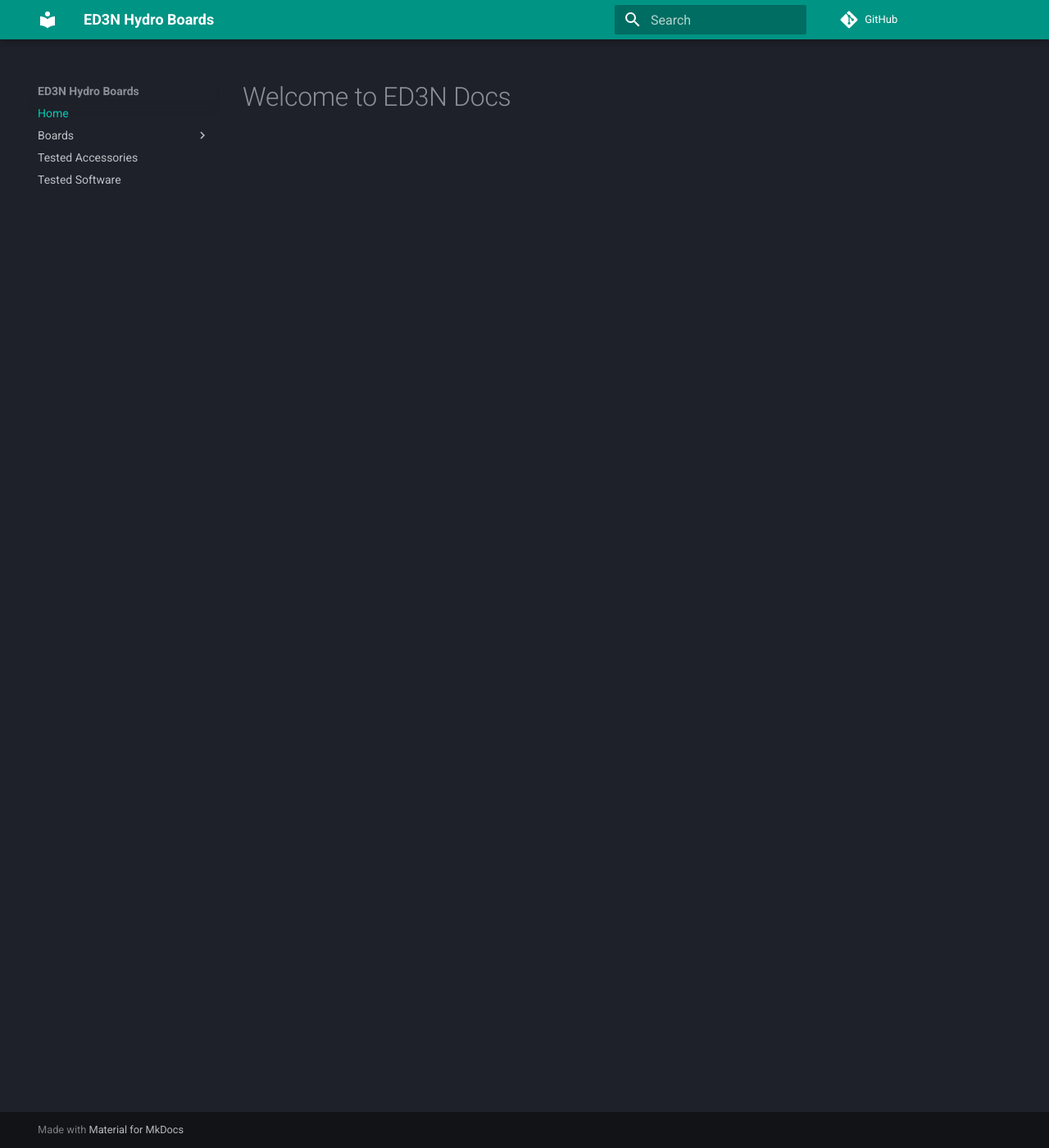
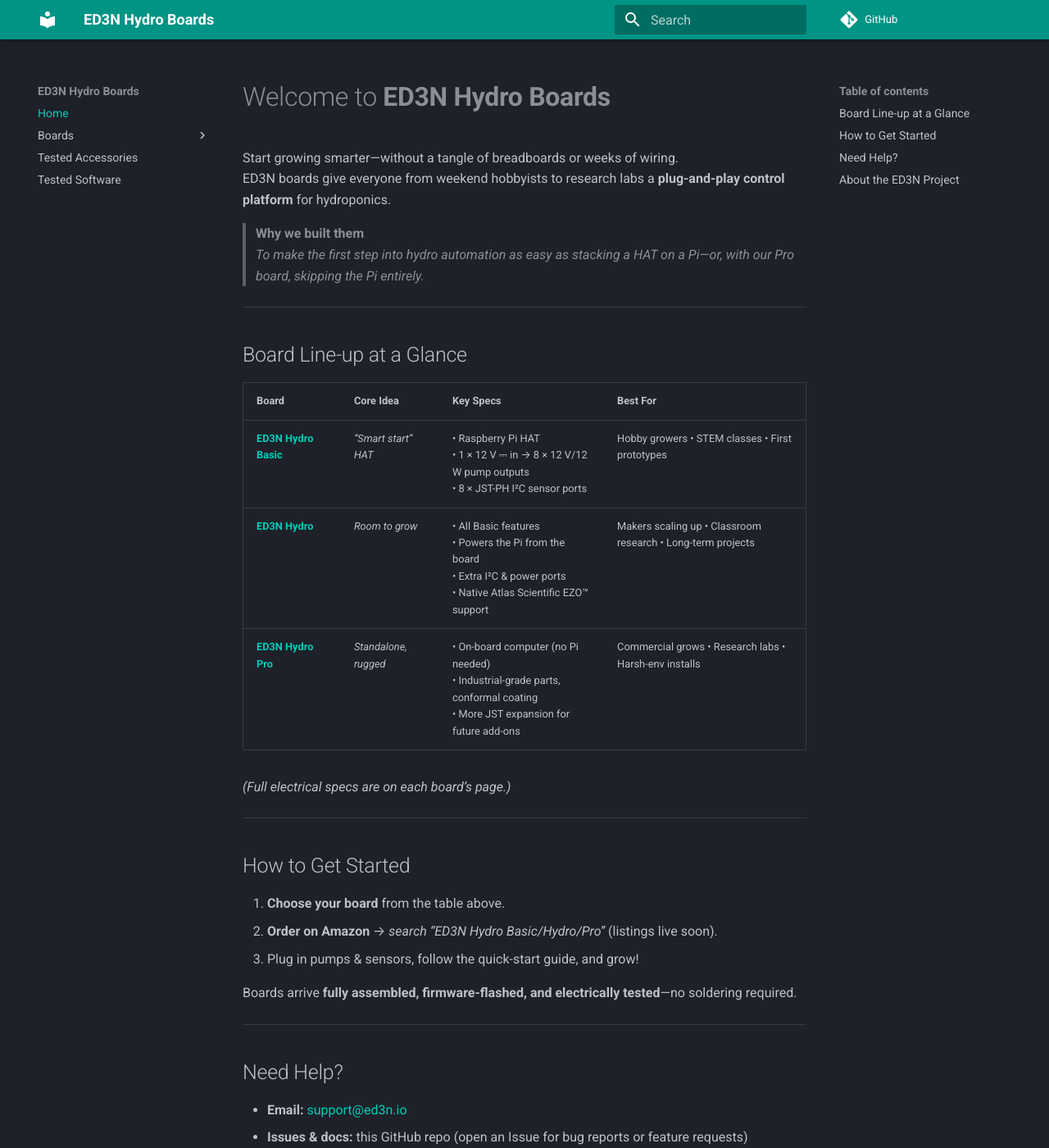
Before and after one commit to cajun1689/ed3n, an MkDocs documentation site: the page built from docs/index.md, in a window 1280 px wide and 1400 px high. Shown: the whole window at 82% size. Built offline with MkDocs 1.6.1 and Material for MkDocs 9.7.7, drawn with Linux system fonts in a browser that asks for light colours; comment, search, counter and statistics services are not loaded; some of the changed text lies outside the part shown.

Commit message:
docs: create landing page with board overview & CTA

```diff
--- a/docs/index.md
+++ b/docs/index.md
@@ -1 +1,47 @@
-# Welcome to ED3N Docs
+# Welcome to **ED3N Hydro Boards**
+
+Start growing smarter—without a tangle of breadboards or weeks of wiring.
+ED3N boards give everyone from weekend hobbyists to research labs a **plug-and-play control platform** for hydroponics.
+
+> **Why we built them**
+> *To make the first step into hydro automation as easy as stacking a HAT on a Pi—or, with our Pro board, skipping the Pi entirely.*
+
+---
+
+## Board Line-up at a Glance
+
+| Board | Core Idea | Key Specs | Best For |
+|-------|-----------|-----------|----------|
+| **[ED3N Hydro Basic](boards/hydro-lite/)** | *“Smart start” HAT* | • Raspberry Pi HAT<br>• 1 × 12 V ⎓ in → 8 × 12 V/12 W pump outputs<br>• 8 × JST-PH I²C sensor ports | Hobby growers • STEM classes • First prototypes |
+| **[ED3N Hydro](boards/hydro/)** | *Room to grow* | • All Basic features<br>• Powers the Pi from the board<br>• Extra I²C & power ports<br>• Native Atlas Scientific EZO™ support | Makers scaling up • Classroom research • Long-term projects |
+| **[ED3N Hydro Pro](boards/hydro-pro/)** | *Standalone, rugged* | • On-board computer (no Pi needed)<br>• Industrial-grade parts, conformal coating<br>• More JST expansion for future add-ons | Commercial grows • Research labs • Harsh-env installs |
+
+*(Full electrical specs are on each board’s page.)*
+
+---
+
+## How to Get Started
+
+1. **Choose your board** from the table above.
+2. **Order on Amazon** → *search “ED3N Hydro Basic/Hydro/Pro”* (listings live soon).
+3. Plug in pumps & sensors, follow the quick-start guide, and grow!
+
+Boards arrive **fully assembled, firmware-flashed, and electrically tested**—no soldering required.
+
+---
+
+## Need Help?
+
+* **Email:** [support@ed3n.io](mailto:support@ed3n.io)
+* **Issues & docs:** this GitHub repo (open an Issue for bug reports or feature requests)
+
+---
+
+## About the ED3N Project
+
+ED3N is building a self-contained, positive-pressure hydroponics ecosystem.
+These control boards are just the beginning—visit **[ed3n.io](https://ed3n.io)** to learn about the full system, upcoming sensor modules, and community initiatives.
+
+---
+
+© 2025 ED3N • Hardware released under the CERN-OHL-S v2 license • Firmware and docs under MIT
```
